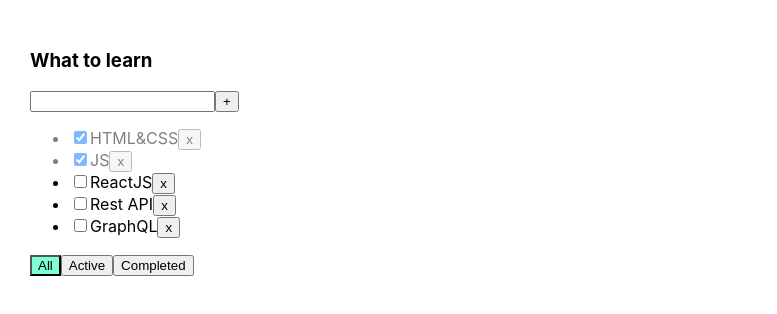
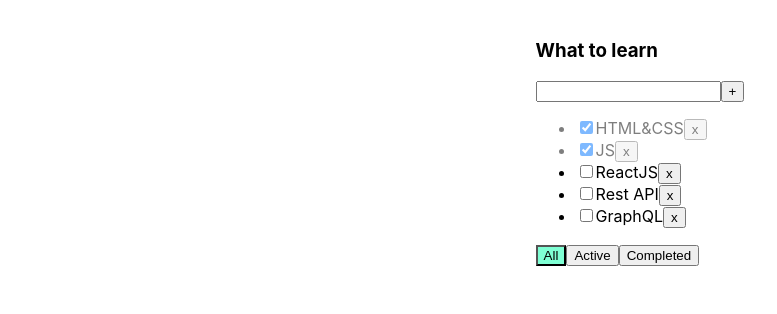
Before and after one commit to IJTINK7/new_practice, a React (Create React App) app: page / in a window 1280 px wide. Shown: the top 314 px of the page, without its empty margins (0-777 px from the left). Built offline with nearby package versions, Linux system fonts and the light colour scheme.

Commit message:
Changing styles

```diff
--- a/src/App.css
+++ b/src/App.css
@@ -1,10 +1,10 @@
 .App {
-  padding: 30px;
   display: flex;
+  flex-direction: column;
 }
 
 .App > div{
-  margin-right: 50px ;
+  margin: 20px auto;
 }
 
 .error{
```
